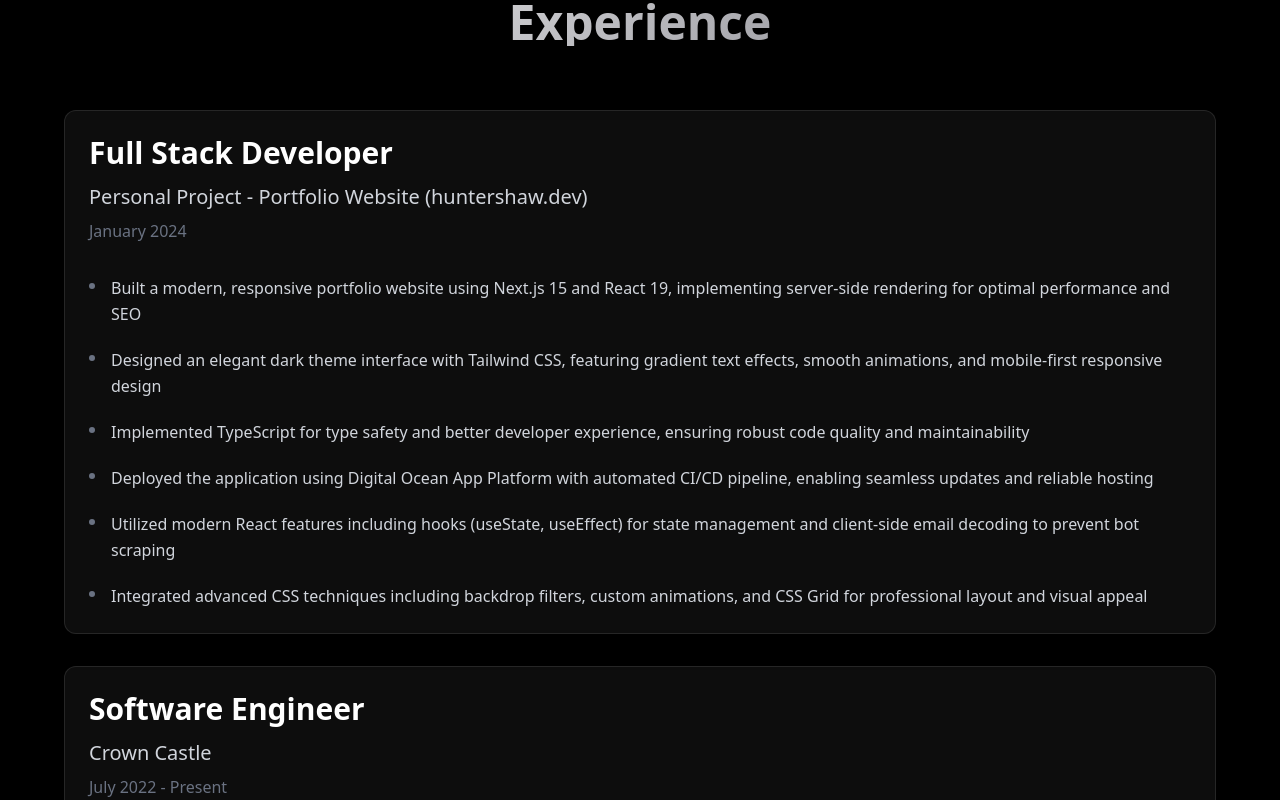
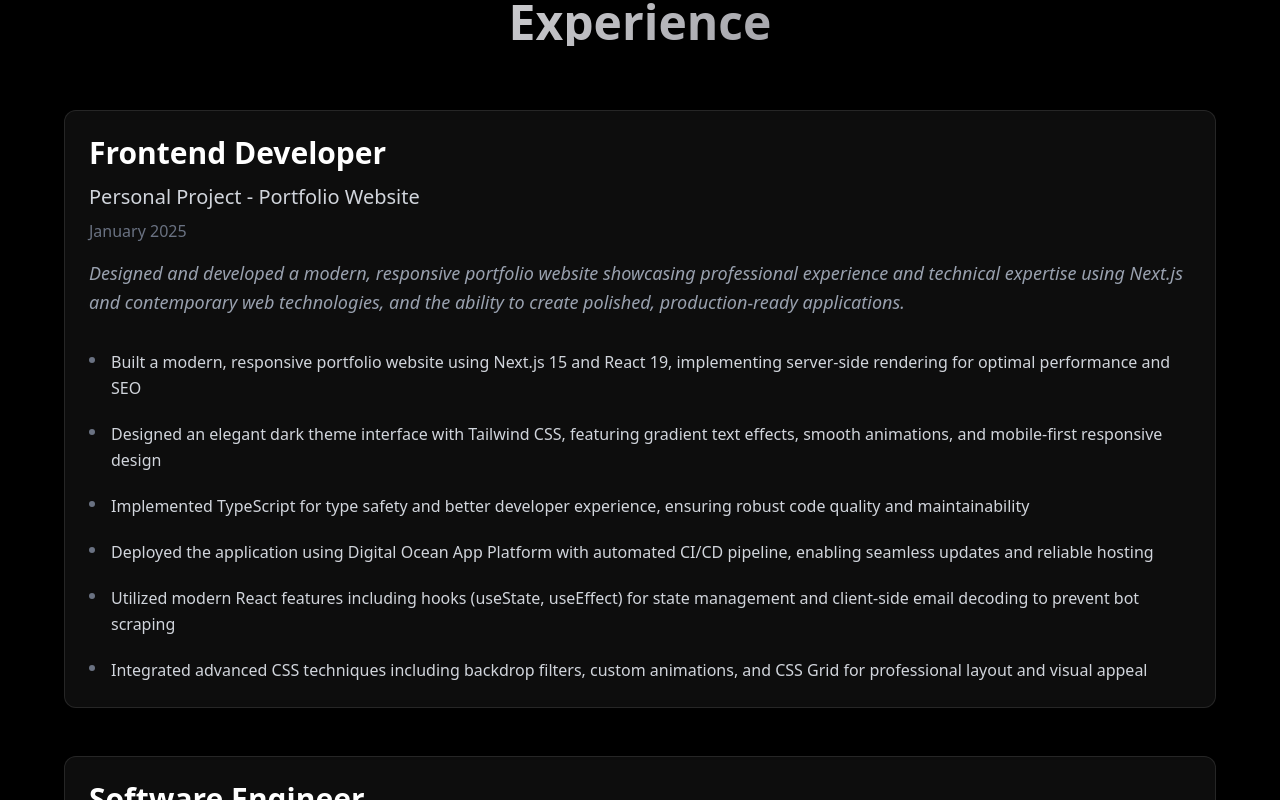
Before and after one commit to HunterShaw99/portfolio, a Next.js app: page / in a window 1280 px wide. Shown: the part 1400-2200 px from the top of the page. Built offline with nearby package versions, Linux system fonts and the light colour scheme.

Commit message:
updated experience section to include a summary of the experience

```diff
--- a/app/page.tsx
+++ b/app/page.tsx
@@ -28,9 +28,10 @@ export default function Home() {
 
   const workExperience = [
     {
-      title: "Full Stack Developer",
-      company: "Personal Project - Portfolio Website (huntershaw.dev)",
-      period: "January 2024",
+      title: "Frontend Developer",
+      company: "Personal Project - Portfolio Website",
+      period: "January 2025",
+      summary: "Designed and developed a modern, responsive portfolio website showcasing professional experience and technical expertise using Next.js and contemporary web technologies, and the ability to create polished, production-ready applications.",
       responsibilities: [
         "Built a modern, responsive portfolio website using Next.js 15 and React 19, implementing server-side rendering for optimal performance and SEO",
         "Designed an elegant dark theme interface with Tailwind CSS, featuring gradient text effects, smooth animations, and mobile-first responsive design",
@@ -44,6 +45,7 @@ export default function Home() {
       title: "Software Engineer",
       company: "Crown Castle",
       period: "July 2022 - Present",
+      summary: "Leveraging full-stack development tools to create scalable web applications and GIS solutions that drive business value and operational efficiency.",
       responsibilities: [
         "Develops full-stack web applications using JavaScript, React, and Express, enabling real-time data analysis to optimize infrastructure usage and generate additional revenue from existing assets",
         "Creates and maintains GIS web apps that provide critical insights into geographic and asset-related data, helping the company make data-driven decisions and boost operational efficiency",
@@ -53,6 +55,7 @@ export default function Home() {
       ]
     }
   ];
+
 
   return (
     <div className="min-h-screen bg-black text-white">
@@ -151,13 +154,16 @@ export default function Home() {
       <section id="experience" className="py-24 px-6">
         <div className="max-w-6xl mx-auto">
           <h2 className="text-4xl md:text-5xl font-bold mb-16 text-center gradient-text-accent">Experience</h2>
-          <div className="space-y-8">
+          <div className="space-y-12">
             {workExperience.map((job, index) => (
               <div key={index} className="card">
                 <div className="mb-8">
                   <h3 className="text-3xl font-bold text-white mb-3">{job.title}</h3>
                   <p className="text-xl text-gray-300 mb-2">{job.company}</p>
-                  <p className="text-gray-500 font-medium">{job.period}</p>
+                  <p className="text-gray-500 font-medium mb-4">{job.period}</p>
+                  {job.summary && (
+                    <p className="text-lg text-gray-400 italic leading-relaxed">{job.summary}</p>
+                  )}
                 </div>
                 <div className="space-y-5">
                   {job.responsibilities.map((responsibility, idx) => (
@@ -172,6 +178,7 @@ export default function Home() {
           </div>
         </div>
       </section>
+
 
 
       <div className="section-divider"></div>
```
